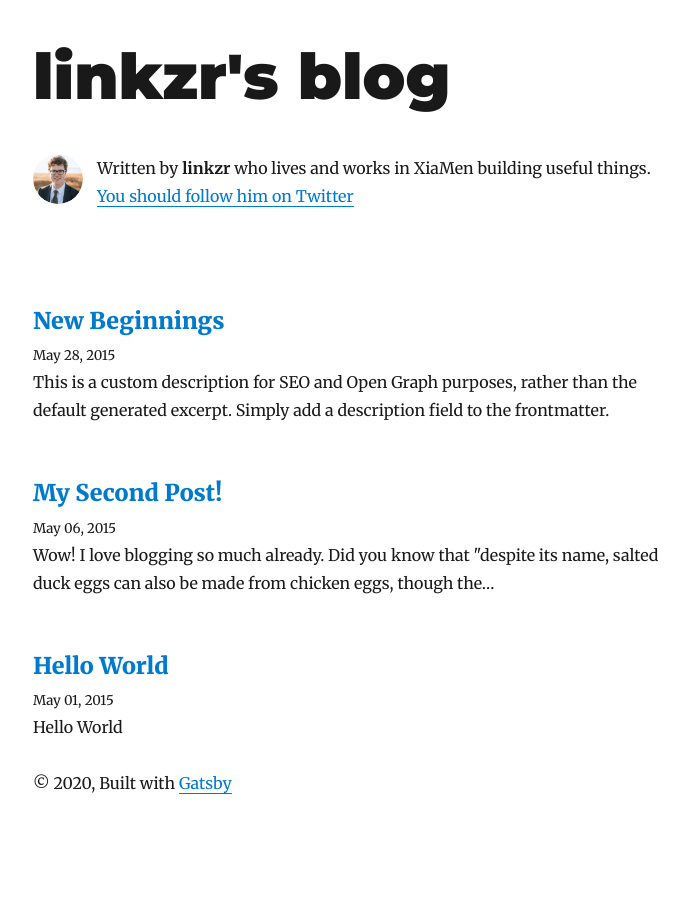
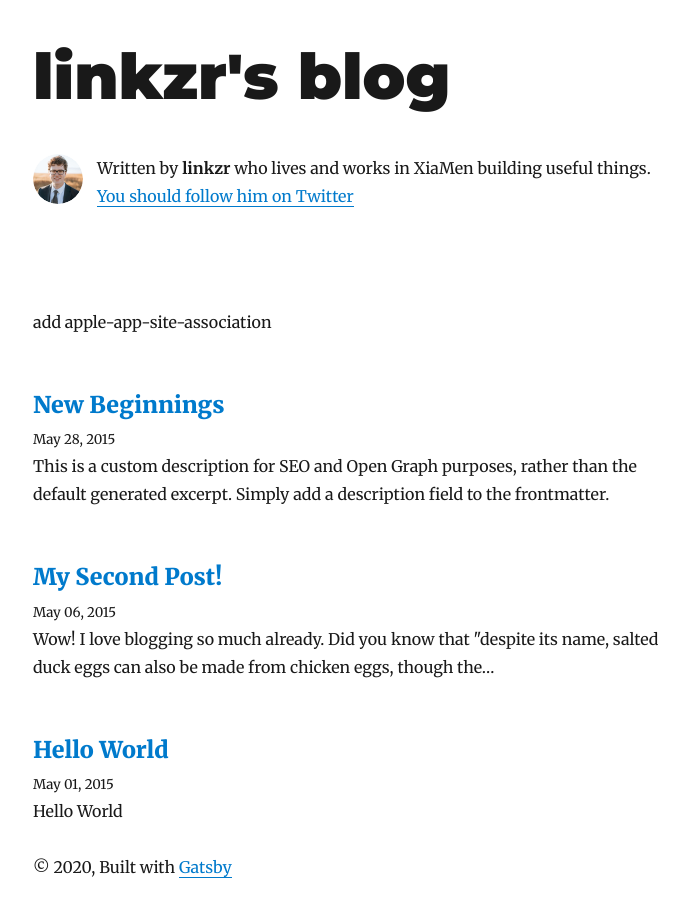
Before and after one commit to Linkzr94/blog, a Gatsby site: page / in a window 1280 px wide. Shown: the whole page, without its empty margins (292-981 px from the left). Before the commit the page ends 839 px from the top, so only its background shows below. Built offline with nearby package versions, Linux system fonts and the light colour scheme; Gatsby itself is replaced by a stand-in of ours; some packages are replaced by stand-ins of ours.

Commit message:
add apple-app-site-association

```diff
--- a/gatsby-config.js
+++ b/gatsby-config.js
@@ -6,7 +6,7 @@ module.exports = {
       summary: `who lives and works in XiaMen building useful things.`,
     },
     description: `personal blog.`,
-    siteUrl: `https://suspicious-galileo-9eae72.netlify.app/`,
+    siteUrl: `https://nullcex.github.io/blog/`,
     social: {
       twitter: `linkzr`,
     },
@@ -61,7 +61,7 @@ module.exports = {
     {
       resolve: `gatsby-plugin-manifest`,
       options: {
-        name: `Linkzr Blog`,
+        name: `Gatsby Starter Blog`,
         short_name: `GatsbyJS`,
         start_url: `/`,
         background_color: `#ffffff`,
--- a/src/pages/index.js
+++ b/src/pages/index.js
@@ -14,6 +14,7 @@ const BlogIndex = ({ data, location }) => {
     <Layout location={location} title={siteTitle}>
       <SEO title="All posts" />
       <Bio />
+      <p>add apple-app-site-association</p>
       {posts.map(({ node }) => {
         const title = node.frontmatter.title || node.fields.slug
         return (
```
Also changed, not shown: 1 other file.
